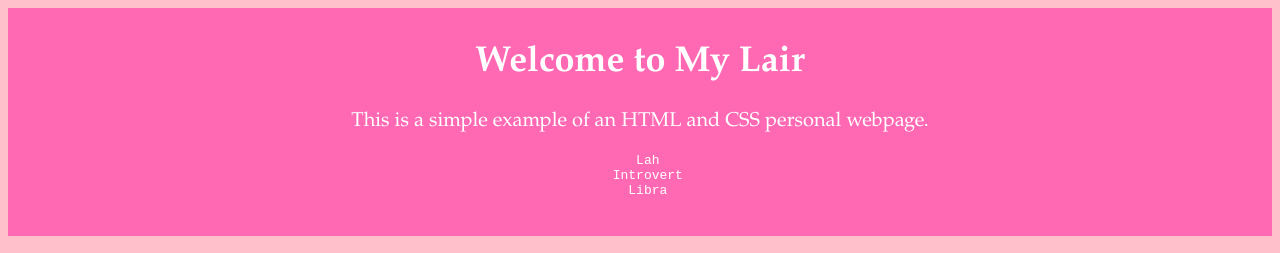
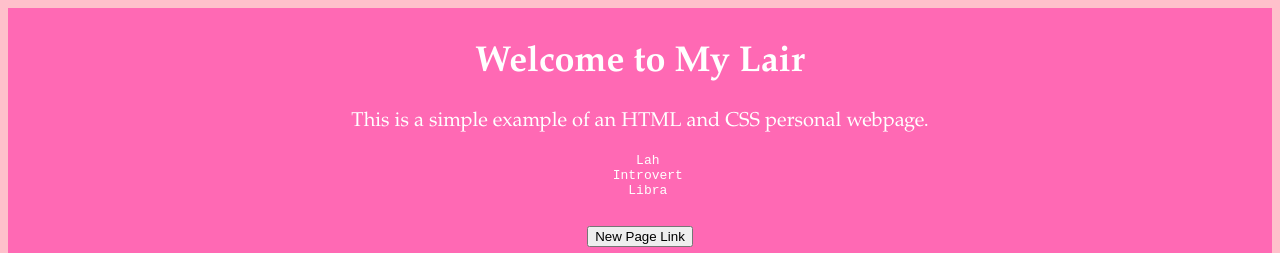
Before and after one commit to plsoukhavong-tech/Lah-Lair, a plain HTML site: page index.html in a window 1280 px wide. Shown: the top 253 px of the page. Drawn offline with Linux system fonts and the light colour scheme.

Commit message:
Update index.html

```diff
--- a/index.html
+++ b/index.html
@@ -110,6 +110,9 @@
   Introvert
   Libra
   </pre>
+  <a href="test.html" style="color:black"; target="_blank";>
+    <button>New Page Link</button>
+  </a>
 </header>
 <section class="about">
   <p>My favorite website:
```
